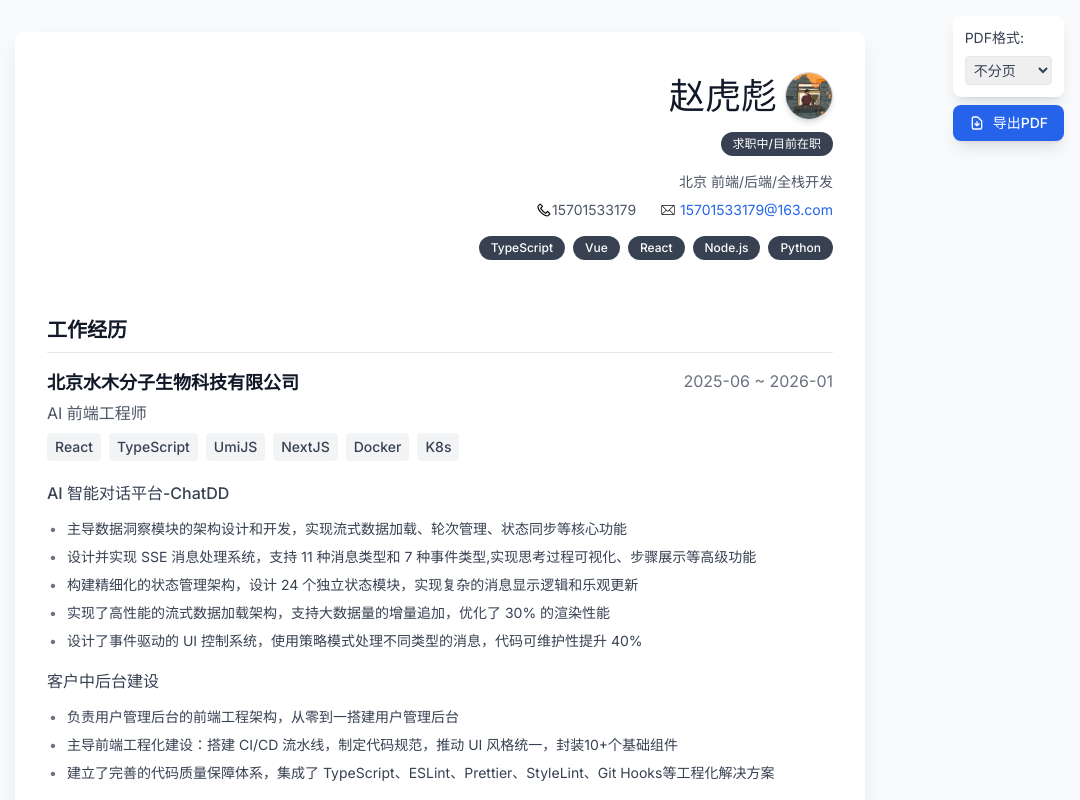
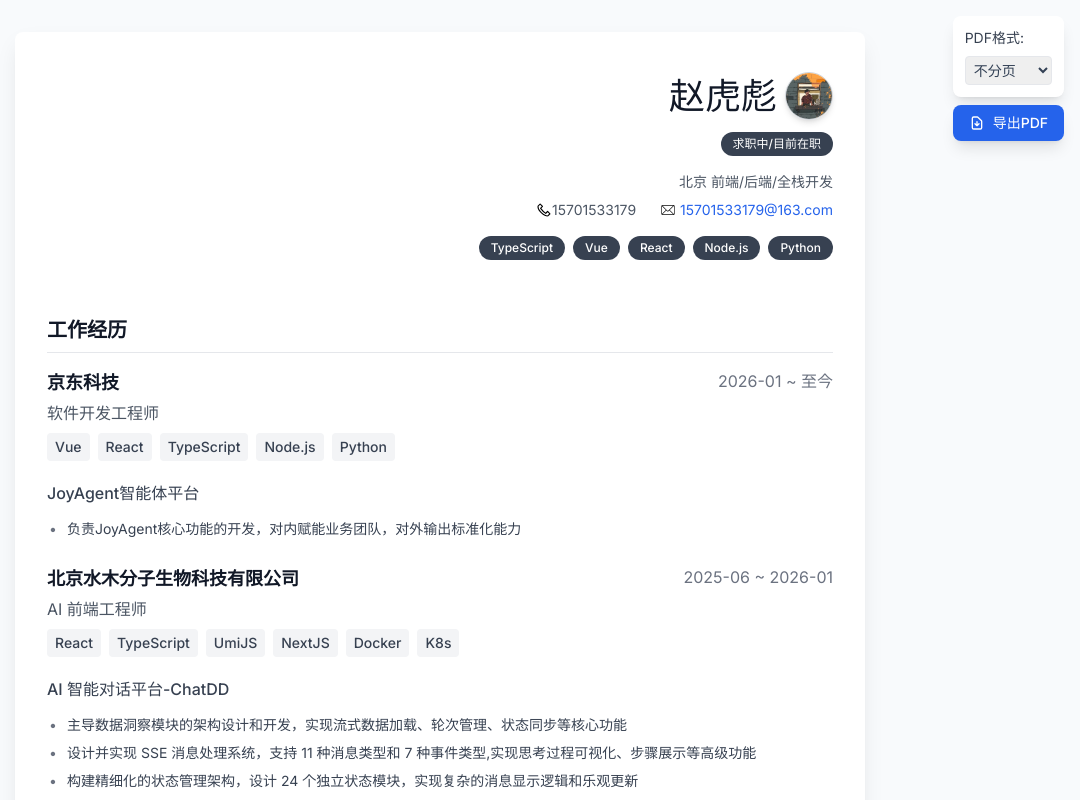
Before and after one commit to au-to/my-resume, a Vue app: page / in a window 1280 px wide. Shown: the top 800 px of the page, without its empty margins (200-1280 px from the left). Built offline with nearby package versions, Linux system fonts and the light colour scheme.

Commit message:
docs: update exprience

```diff
--- a/src/components/ResumeTemplate.vue
+++ b/src/components/ResumeTemplate.vue
@@ -356,6 +356,20 @@ const resumeData = ref({
   },
   skills: ['TypeScript', 'Vue', 'React', 'Node.js', 'Python'],
   experiences: [
+  {
+      company: '京东科技',
+      position: '软件开发工程师',
+      dateRange: '2026-01 ~ 至今',
+      technologies: ['Vue', 'React', 'TypeScript', 'Node.js', 'Python'],
+      projects: [
+        {
+          name: 'JoyAgent智能体平台',
+          descriptions: [
+            '负责JoyAgent核心功能的开发，对内赋能业务团队，对外输出标准化能力',
+          ]
+        }
+      ]
+    },
     {
       company: '北京水木分子生物科技有限公司',
       position: 'AI 前端工程师',
```
